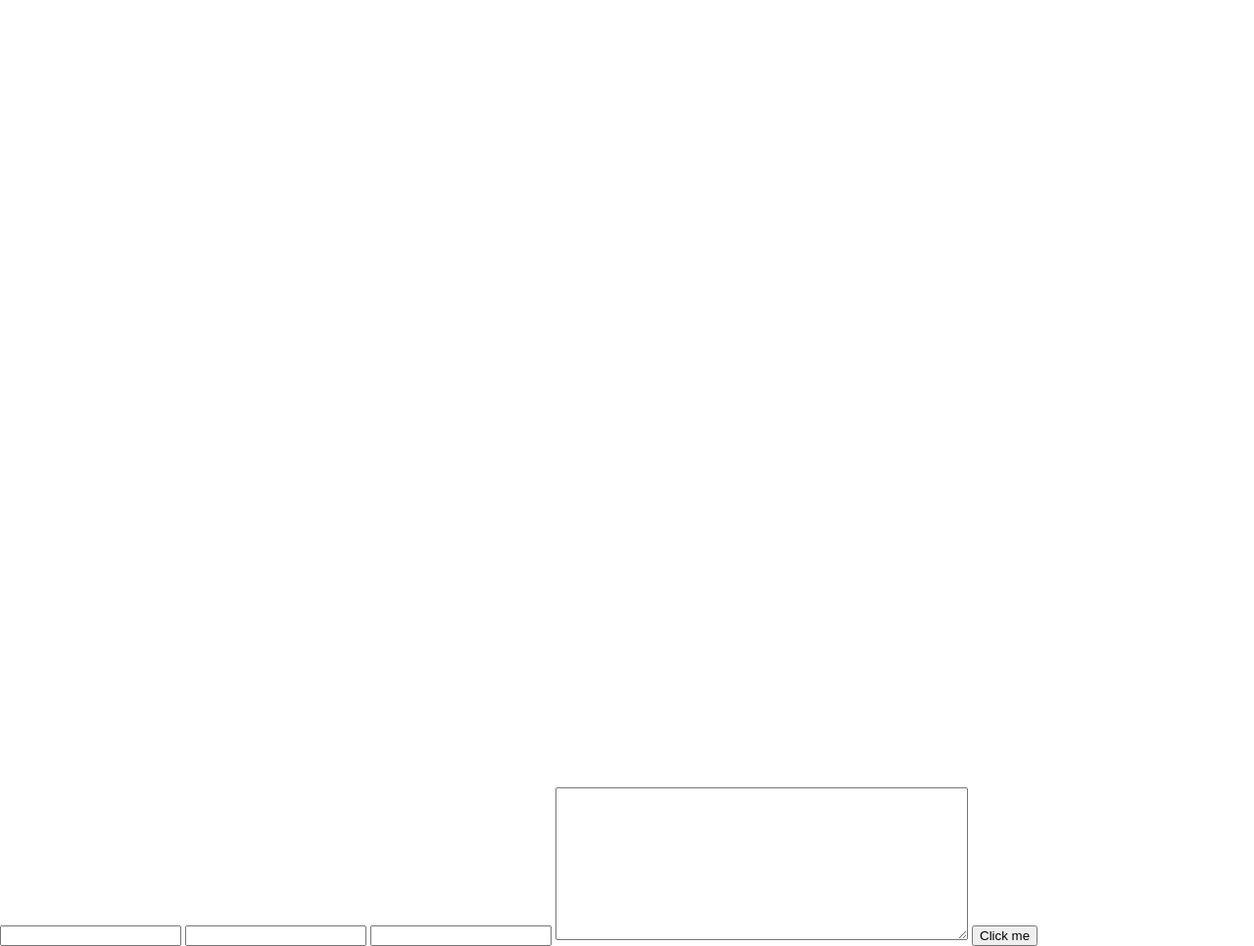
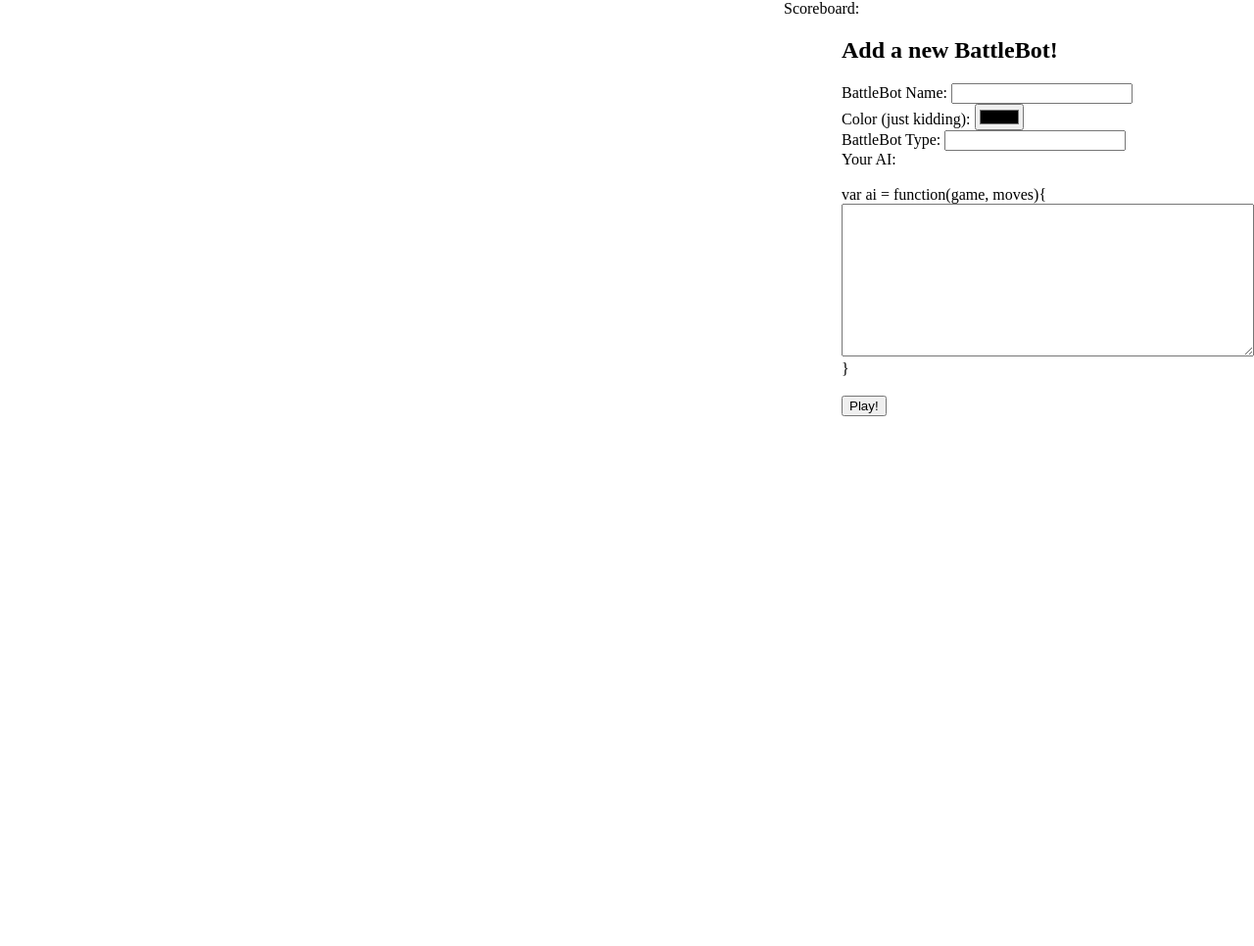
Before and after one commit to paulwelden/battlebots, a website: page public/index.html in a window 1280 px wide. Shown: the whole page at 98% size. After the commit the page ends 800 px from the top, so only its background shows below. Drawn offline with nearby package versions, Linux system fonts and the light colour scheme; no server answers.

Commit message:
Fixing james breaking my stuff

```diff
--- a/public/index.html
+++ b/public/index.html
@@ -6,19 +6,24 @@
     <title>battlebots</title>
 </head>
 <body style="margin: 0px;">
-	<canvas id="canvas" width="800" height="800"></canvas>
-
-
-
-  <form action="" method="post" name="userForm" id="userForm">
-    <input type="text" name="userName"></input>
-    <input type="text" name="color"></input>
-    <input type="text" name="type"></input>
-    <textarea rows="10" cols="50" name="script"></textarea>
-    <button type="submit">Click me</button>
-  </form>
-
-
+	<canvas id="canvas" width="800" height="800" style="float:left;"></canvas>
+	<div>Scoreboard:</div>
+	<div style="float:right;">
+		<h2>Add a new BattleBot!</h2>
+		<form action="" method="post" name="userForm" id="userForm">
+			<label for="userName">BattleBot Name:</label>
+			<input type="text" name="userName"></input> <br />
+			<label for="color">Color (just kidding):</label>
+			<input type="color" name="color"></input><br />
+			<label for="type">BattleBot Type:</label>
+			<input type="text" name="type"></input><br />
+			<label>Your AI:</label><br /><br />
+			<label>var ai = function(game, moves){</label><br />
+			<textarea rows="10" cols="50" name="script"></textarea><br />
+			<label>}</label><br /><br />
+			<button type="submit">Play!</button>
+		</form>
+	</div>
 
 	<script src="http://code.jquery.com/jquery-1.11.1.js"></script>
 	<script src="/socket.io/socket.io.js"></script>
```
Also changed, not shown: 2 other files.
